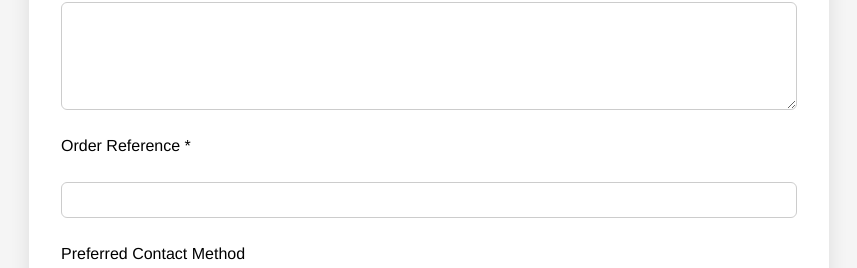
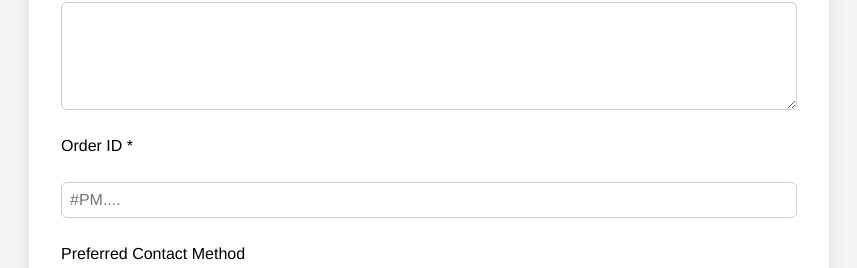
Before and after one commit to Palmonas-Demifi/Support-form, a React (Vite) app: page / in a window 1280 px wide. Shown: the part 846-1114 px from the top of the page, without its empty margins (211-1068 px from the left). Built offline with nearby package versions, Linux system fonts and the light colour scheme.

Commit message:
Order palceholder

```diff
--- a/src/components/SupportForm.jsx
+++ b/src/components/SupportForm.jsx
@@ -140,8 +140,8 @@ const toBase64 = (file) =>
             onChange={handleChange}
           ></textarea>
 
-        <label>Order Reference {formData.issueType !== "Brand Alliance (Collaboration, PR, Jobs)" && "*"}</label>
-          <input type="text" name="orderRef" required={formData.issueType !== "Brand Alliance (Collaboration, PR, Jobs)"} onChange={handleChange} />
+        <label>Order ID {formData.issueType !== "Brand Alliance (Collaboration, PR, Jobs)" && "*"}</label>
+          <input type="text" placeholder="#PM...." name="orderRef" required={formData.issueType !== "Brand Alliance (Collaboration, PR, Jobs)"} onChange={handleChange} />
 
           <label>Preferred Contact Method</label>
           <select name="contactMethod" onChange={handleChange}>
```
